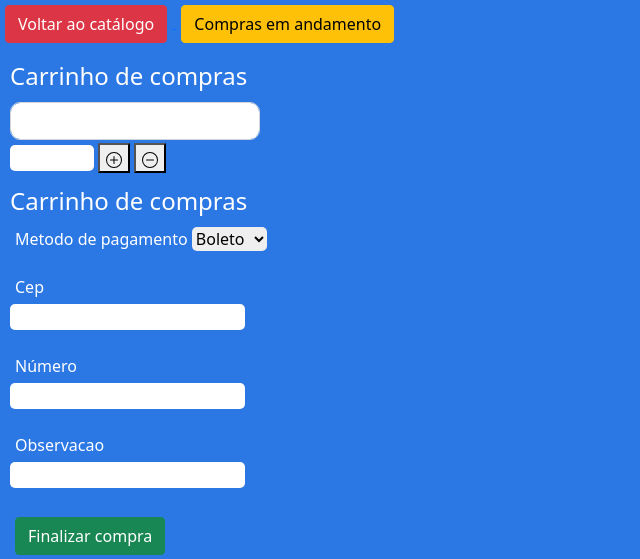
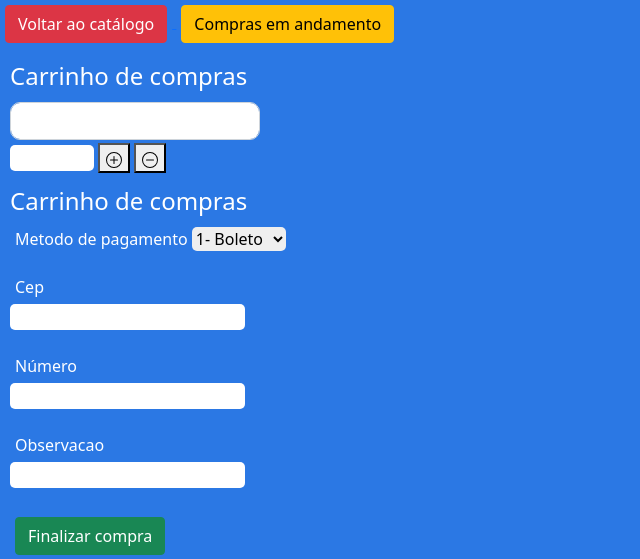
Before and after one commit to Salasario01/lojaTintas, a PHP site: page /php/carrinhoComprasForm.php in a window 1280 px wide. Shown: the top 559 px of the page, without its empty margins (0-640 px from the left). Run offline with PHP 8.4, Linux system fonts and the light colour scheme; the visitor is signed in with stand-in values (Sample User, id 1); data that the repository does not hold is empty.

Commit message:
MELHORIA

```diff
--- a/php/carrinhoComprasForm.php
+++ b/php/carrinhoComprasForm.php
@@ -104,8 +104,8 @@
          <label for="metodo">Metodo de pagamento</label>
 
           <select required name="metodo" id="metodo">
-          <option value="1">Boleto</option>
-          <option value="2">Credito</option>
+          <option value="1">1- Boleto</option>
+          <option value="2">2- Credito</option>
           </select>
           <br> <br>
           <label >Cep</label>
```
